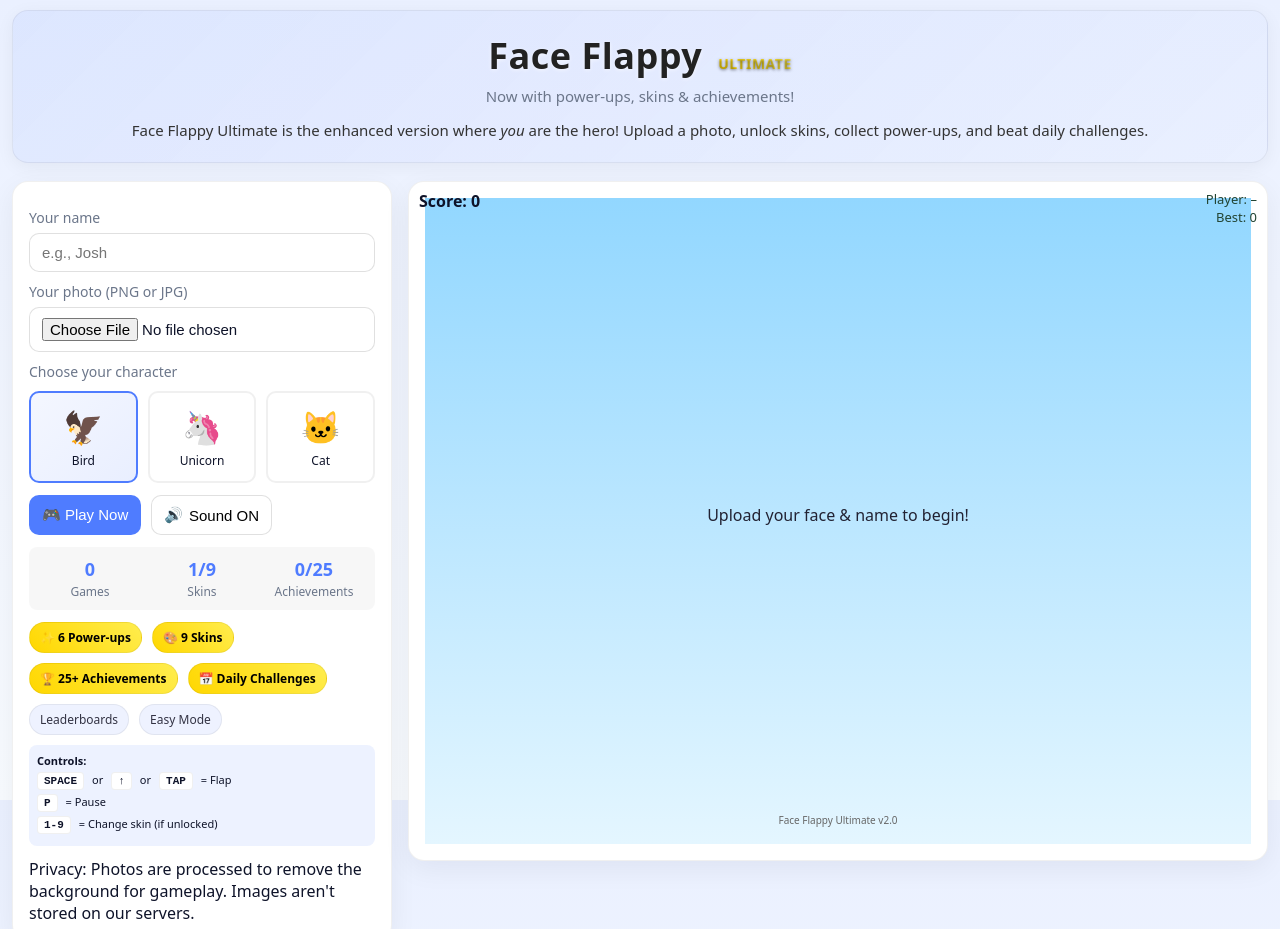
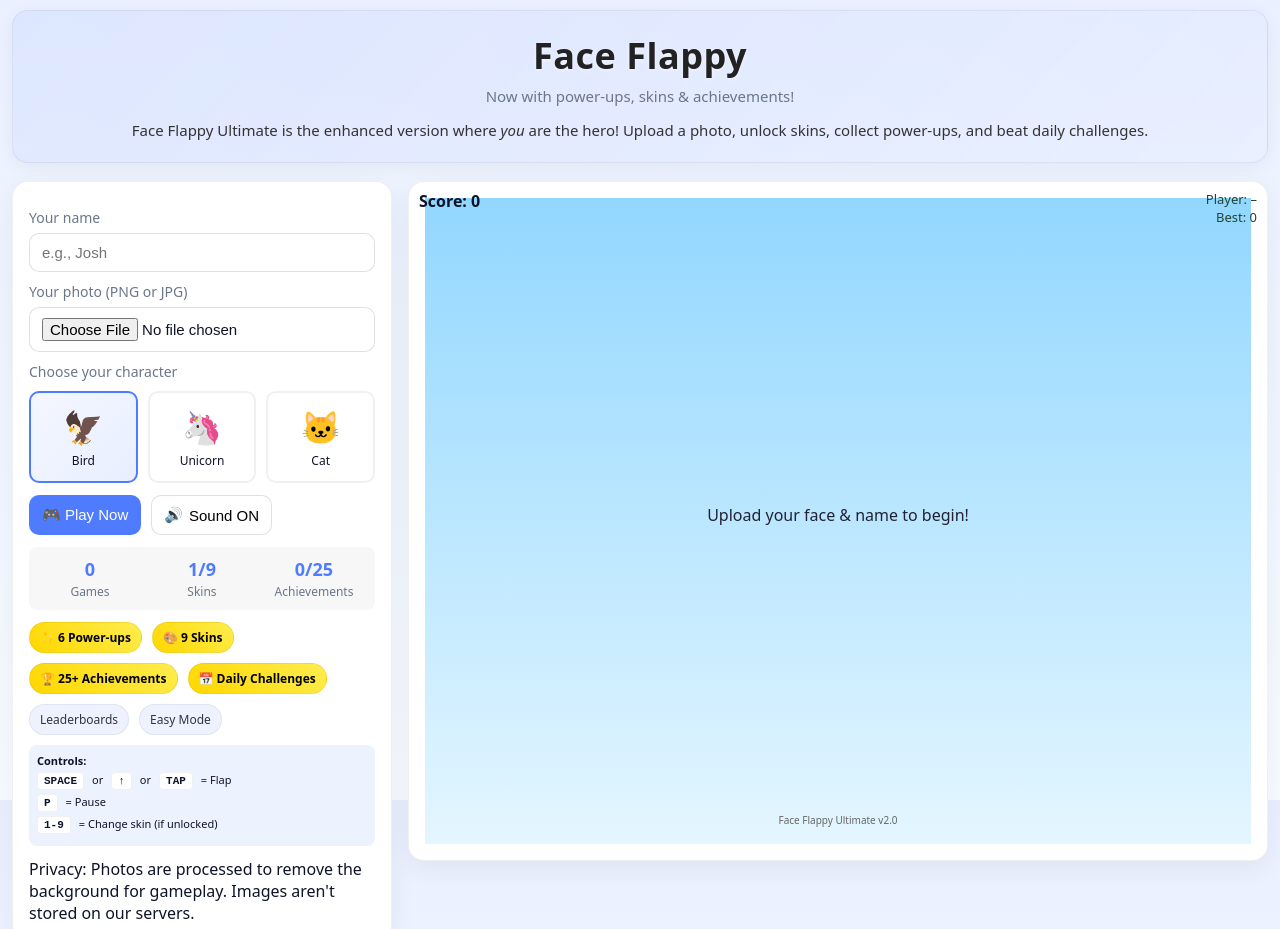
Before and after one commit to josh987123/faceflappy, a website: page index.html in a window 1280 px wide. Shown: the top 929 px of the page. Drawn offline with Linux system fonts and the light colour scheme.

Commit message:
Update index.html

```diff
--- a/index.html
+++ b/index.html
@@ -43,15 +43,7 @@
     }
     h1 { margin:0; font-size: clamp(20px, 2.5vw, 28px); letter-spacing:.2px; }
     .sub { color:var(--muted); margin-top:4px; font-size: 14px; }
-    .version {
-  background: linear-gradient(45deg, #ffd700, #ffed4e); /* shiny gold */
-  -webkit-background-clip: text;
-  -webkit-text-fill-color: transparent;
-  font-weight: 900;
-  font-size: 14px;
-  margin-left: 6px;
-  text-shadow: 0 1px 3px rgba(0,0,0,0.5); /* helps gradient pop */
-}
+
 
 
     .panel {
@@ -354,7 +346,7 @@
 <body>
   <div class="wrap">
     <div class="hero-header">
-  <h1>Face Flappy <span class="version">ULTIMATE</span></h1>
+  <h1>Face Flappy</h1>
   <div class="sub">Now with power-ups, skins & achievements!</div>
   <div class="hero-copy">
     Face Flappy Ultimate is the enhanced version where <em>you</em> are the hero!
```
